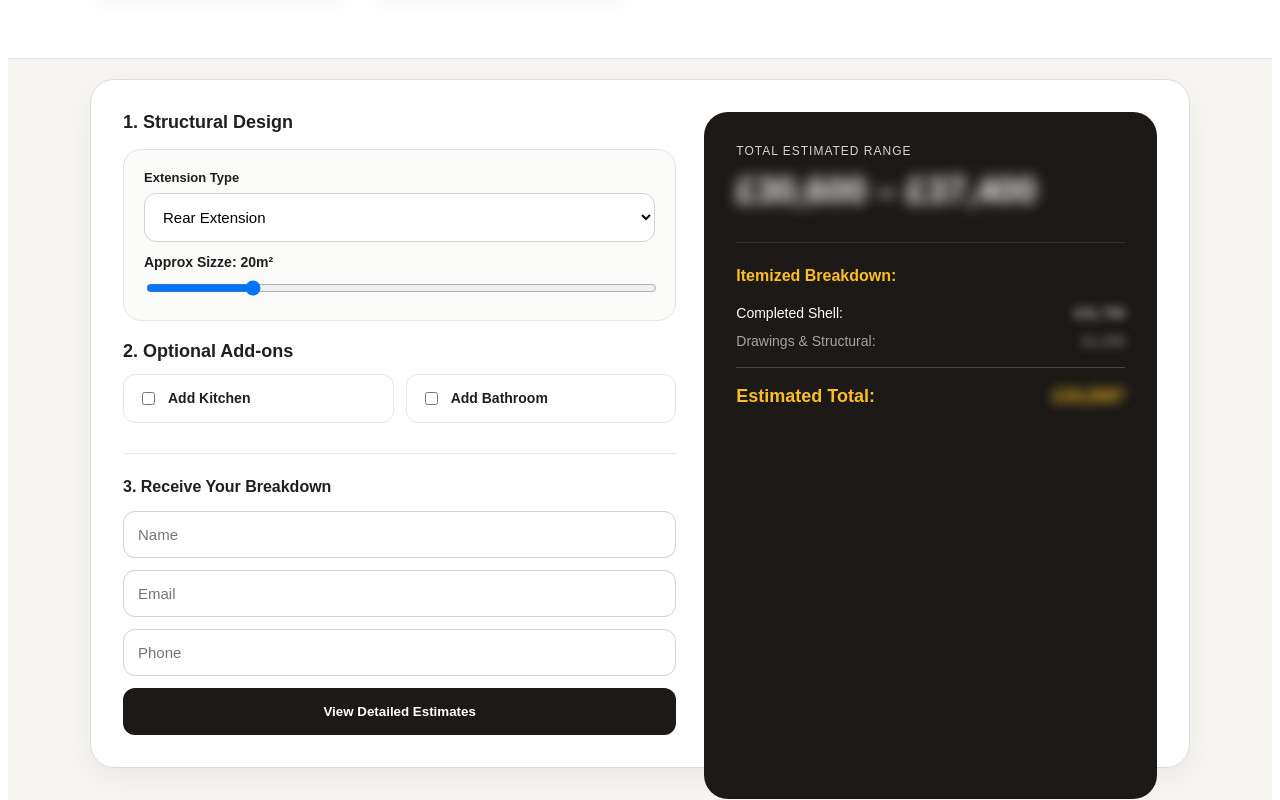
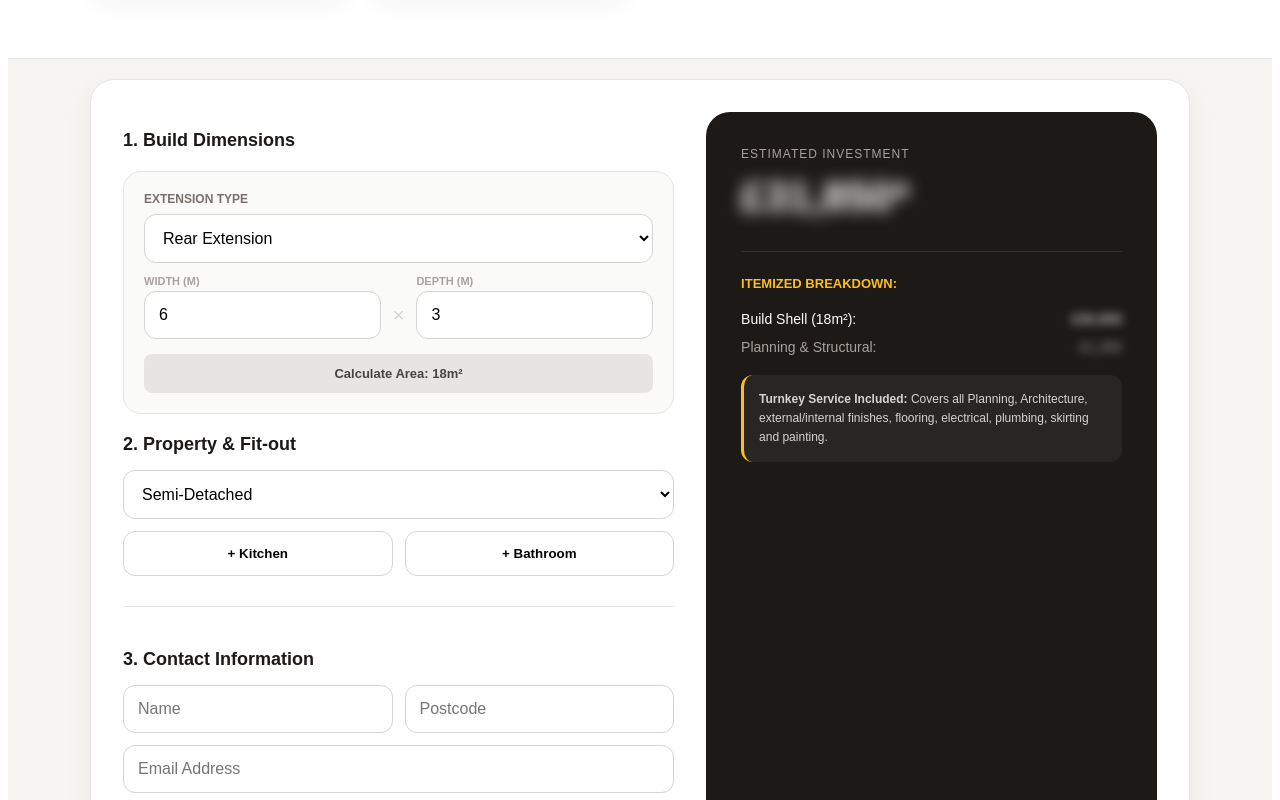
Before and after one commit to brigenujkaj/crafmanwebiste, a React (Vite) app: page /house-extensions-london in a window 1280 px wide. Shown: the part 1520-2320 px from the top of the page. Built offline with nearby package versions, Linux system fonts and the light colour scheme.

Commit message:
calc update

```diff
--- a/src/components/ExtensionCalculator.jsx
+++ b/src/components/ExtensionCalculator.jsx
@@ -6,7 +6,9 @@ function createProject(id = Date.now()) {
     return {
         id,
         type: "rear",
-        size: 20,
+        width: 6,
+        depth: 3,
+        size: 18,
         spec: "standard",
     };
 }
@@ -20,17 +22,13 @@ export default function ExtensionCalculator() {
         email: "",
         phone: "",
         postcode: "",
+        houseType: "semidetached",
         addKitchen: false,
         addBathroom: false
     });
 
     const [showResult, setShowResult] = useState(false);
-    const [error, setError] = useState("");
-    const [submitStatus, setSubmitStatus] = useState({
-        loading: false,
-        success: false,
-        error: "",
-    });
+    const [submitStatus, setSubmitStatus] = useState({ loading: false, success: false });
 
     useEffect(() => {
         if (typeof window !== "undefined") {
@@ -43,203 +41,192 @@ export default function ExtensionCalculator() {
 
     const isMobile = screenWidth < 768;
 
-    // Pricing Logic
+    // Fixed pricing logic for London/Essex
     const baseRates = {
-        rear: 1700, side: 1700, wrap: 1700, double: 1700, loft: 1500,
-        kitchenBase: 3200, bathroomBase: 5700
+        rear: 1700,
+        side: 1700,
+        wrap: 1700,
+        double: 1700,
+        loft: 1400,
+        kitchenBase: 3200,
+        bathroomBase: 5700
     };
 
     const typeLabels = {
-        rear: "Rear Extension", side: "Side Return", wrap: "Wraparound",
-        double: "Double Storey", loft: "Loft Conversion"
+        rear: "Rear Extension",
+        side: "Side Return",
+        wrap: "Wraparound",
+        double: "Double Storey",
+        loft: "Loft Conversion"
     };
 
     const totals = useMemo(() => {
         const extTotal = projects.reduce((acc, p) => acc + (baseRates[p.type] * p.size), 0);
         const kitchenCost = lead.addKitchen ? baseRates.kitchenBase : 0;
         const bathroomCost = lead.addBathroom ? baseRates.bathroomBase : 0;
-        const grandTotal = extTotal + kitchenCost + bathroomCost;
-
-        const drawingsFee = 750;
-        const structuralFee = 500;
-        const totalFees = drawingsFee + structuralFee + 1000; // 1000 for other fees
+        const drawingsFee = 1250;
+        const grandTotal = extTotal + kitchenCost + bathroomCost + drawingsFee;
 
         return {
-            low: grandTotal * 0.9,
-            high: grandTotal * 1.1,
-            construction: extTotal > totalFees ? extTotal - totalFees : extTotal,
+            construction: extTotal,
             kitchenCost,
             bathroomCost,
+            fees: drawingsFee,
             grandTotal
         };
     }, [projects, lead.addKitchen, lead.addBathroom]);
 
     function updateProject(projectId, field, value) {
         setProjects((prev) =>
-            prev.map((project) =>
-                project.id === projectId ? { ...project, [field]: value } : project
-            )
+            prev.map((p) => {
+                if (p.id === projectId) {
+                    const val = (field === "width" || field === "depth" || field === "size") ? Number(value) : value;
+                    const updated = { ...p, [field]: val };
+                    return updated;
+                }
+                return p;
+            })
         );
     }
 
     const inputStyle = {
         width: "100%", padding: "14px", borderRadius: "12px", border: "1px solid #d6d3d1",
-        fontSize: "15px", boxSizing: "border-box", backgroundColor: "#ffffff", marginBottom: "12px"
+        fontSize: "16px", boxSizing: "border-box", backgroundColor: "#ffffff", marginBottom: "12px",
+        outline: "none"
     };
-
-    const checkboxStyle = (active) => ({
-        display: "flex", alignItems: "center", gap: "10px", padding: "14px",
-        borderRadius: "12px", border: active ? "2px solid #1c1917" : "1px solid #e7e5e4",
-        background: active ? "#fafaf9" : "#fff",
-        cursor: "pointer", transition: "0.2s"
-    });
 
     async function handleSubmit(e) {
         e.preventDefault();
-        if (!lead.name || !lead.email || !lead.phone) {
-            setError("Please fill in your contact details.");
-            return;
-        }
-        setSubmitStatus({ loading: true, success: false, error: "" });
+        setSubmitStatus({ loading: true, success: false });
         try {
-            const response = await fetch(FORM_ENDPOINT, {
+            const res = await fetch(FORM_ENDPOINT, {
                 method: "POST",
                 headers: { "Content-Type": "application/json", Accept: "application/json" },
-                body: JSON.stringify({ ...lead, totals }),
+                body: JSON.stringify({ ...lead, totals, projects }),
             });
-            if (response.ok) {
+            if (res.ok) {
                 setShowResult(true);
-                setSubmitStatus({ loading: false, success: true, error: "" });
+                setSubmitStatus({ loading: false, success: true });
             }
         } catch (err) {
-            setSubmitStatus({ loading: false, success: false, error: "Submission failed." });
+            setSubmitStatus({ loading: false, success: false });
         }
     }
 
     return (
-        <section style={{ maxWidth: "1100px", margin: "0 auto", padding: "20px", fontFamily: "sans-serif" }}>
-            <div style={{ background: "#ffffff", border: "1px solid #ddd", borderRadius: "24px", padding: isMobile ? "20px" : "32px", boxShadow: "0 10px 30px rgba(0,0,0,0.05)" }}>
-                <div style={{ display: "grid", gridTemplateColumns: isMobile ? "1fr" : "1.1fr 0.9fr", gap: "28px" }}>
+        <section style={{ maxWidth: "1100px", margin: "0 auto", padding: "20px", fontFamily: "sans-serif", color: "#1c1917" }}>
+            <div style={{ background: "#ffffff", border: "1px solid #e7e5e4", borderRadius: "24px", padding: isMobile ? "20px" : "32px", boxShadow: "0 10px 30px rgba(0,0,0,0.05)" }}>
+                <div style={{ display: "grid", gridTemplateColumns: isMobile ? "1fr" : "1.1fr 0.9fr", gap: "32px" }}>
 
-                    {/* CONFIGURATION */}
+                    {/* CONFIGURATION COLUMN */}
                     <div>
-                        <div style={{ fontWeight: "700", marginBottom: "16px", fontSize: "18px" }}>1. Structural Design</div>
+                        <h3 style={{ fontSize: "18px", fontWeight: "700", marginBottom: "20px" }}>1. Build Dimensions</h3>
                         {projects.map((project) => (
                             <div key={project.id} style={{ border: "1px solid #e7e5e4", borderRadius: "18px", padding: "20px", background: "#fafaf9", marginBottom: "20px" }}>
-                                <label style={{ fontSize: "13px", fontWeight: "700", display: "block", marginBottom: "8px" }}>Extension Type</label>
+                                <label style={{ fontSize: "12px", fontWeight: "700", display: "block", marginBottom: "8px", color: "#78716c" }}>EXTENSION TYPE</label>
                                 <select value={project.type} onChange={(e) => updateProject(project.id, "type", e.target.value)} style={inputStyle}>
                                     {Object.entries(typeLabels).map(([key, label]) => (<option key={key} value={key}>{label}</option>))}
                                 </select>
 
-                                <label style={{ fontSize: "14px", fontWeight: "700", display: "block", marginBottom: "8px" }}>
-                                    Approx Sizze: {project.size}m²
-                                </label>
-                                <input
-                                    type="range"
-                                    min="5"
-                                    max="80"
-                                    step="1"
-                                    value={project.size}
-                                    onChange={(e) => updateProject(project.id, "size", Number(e.target.value))}
-                                    className="calculator-slider" // Optional: add a class if you want to be specific
-                                    style={{
-                                        width: "100%",
-                                        cursor: "pointer",
-                                        touchAction: "manipulation"
-                                    }}
-                                />
+                                <div style={{ display: "flex", alignItems: "center", gap: "12px" }}>
+                                    <div style={{ flex: 1 }}>
+                                        <label style={{ fontSize: "11px", fontWeight: "700", color: "#a8a29e", marginBottom: "4px", display: "block" }}>WIDTH (M)</label>
+                                        <input type="number" value={project.width} onChange={(e) => updateProject(project.id, "width", e.target.value)} style={{ ...inputStyle, marginBottom: 0 }} />
+                                    </div>
+                                    <div style={{ fontSize: "20px", marginTop: "18px", color: "#d6d3d1" }}>×</div>
+                                    <div style={{ flex: 1 }}>
+                                        <label style={{ fontSize: "11px", fontWeight: "700", color: "#a8a29e", marginBottom: "4px", display: "block" }}>DEPTH (M)</label>
+                                        <input type="number" value={project.depth} onChange={(e) => updateProject(project.id, "depth", e.target.value)} style={{ ...inputStyle, marginBottom: 0 }} />
+                                    </div>
+                                </div>
+
+                                <button
+                                    type="button"
+                                    onClick={() => updateProject(project.id, "size", project.width * project.depth)}
+                                    style={{ width: "100%", marginTop: "15px", padding: "12px", background: "#e7e5e4", border: "none", borderRadius: "8px", fontSize: "13px", fontWeight: "700", cursor: "pointer", color: "#444" }}
+                                >
+                                    Calculate Area: {project.width * project.depth}m²
+                                </button>
                             </div>
                         ))}
 
-                        <div style={{ fontWeight: "700", marginBottom: "12px", fontSize: "18px" }}>2. Optional Add-ons</div>
+                        <h3 style={{ fontSize: "18px", fontWeight: "700", marginBottom: "15px" }}>2. Property & Fit-out</h3>
+                        <select value={lead.houseType} onChange={(e) => setLead({ ...lead, houseType: e.target.value })} style={inputStyle}>
+                            <option value="terraced">Terraced</option>
+                            <option value="semidetached">Semi-Detached</option>
+                            <option value="detached">Detached</option>
+                            <option value="bungalow">Bungalow</option>
+                        </select>
+
                         <div style={{ display: "grid", gridTemplateColumns: "1fr 1fr", gap: "12px", marginBottom: "30px" }}>
-                            <label style={checkboxStyle(lead.addKitchen)}>
-                                <input type="checkbox" checked={lead.addKitchen} onChange={(e) => setLead({ ...lead, addKitchen: e.target.checked })} />
-                                <span style={{ fontSize: "14px", fontWeight: "600" }}>Add Kitchen</span>
-                            </label>
-                            <label style={checkboxStyle(lead.addBathroom)}>
-                                <input type="checkbox" checked={lead.addBathroom} onChange={(e) => setLead({ ...lead, addBathroom: e.target.checked })} />
-                                <span style={{ fontSize: "14px", fontWeight: "600" }}>Add Bathroom</span>
-                            </label>
+                            <button type="button" onClick={() => setLead({ ...lead, addKitchen: !lead.addKitchen })} style={{ padding: "14px", borderRadius: "12px", border: lead.addKitchen ? "2px solid #1c1917" : "1px solid #d6d3d1", background: lead.addKitchen ? "#f5f5f4" : "#fff", fontWeight: "700", cursor: "pointer" }}>{lead.addKitchen ? "✓ Kitchen" : "+ Kitchen"}</button>
+                            <button type="button" onClick={() => setLead({ ...lead, addBathroom: !lead.addBathroom })} style={{ padding: "14px", borderRadius: "12px", border: lead.addBathroom ? "2px solid #1c1917" : "1px solid #d6d3d1", background: lead.addBathroom ? "#f5f5f4" : "#fff", fontWeight: "700", cursor: "pointer" }}>{lead.addBathroom ? "✓ Bathroom" : "+ Bathroom"}</button>
                         </div>
 
                         <form onSubmit={handleSubmit} style={{ borderTop: "1px solid #e7e5e4", paddingTop: "24px" }}>
-                            <div style={{ fontWeight: "700", marginBottom: "15px" }}>3. Receive Your Breakdown</div>
-                            <input placeholder="Name" onChange={(e) => setLead({ ...lead, name: e.target.value })} style={inputStyle} required />
-                            <input placeholder="Email" type="email" onChange={(e) => setLead({ ...lead, email: e.target.value })} style={inputStyle} required />
+                            <h3 style={{ fontSize: "18px", fontWeight: "700", marginBottom: "15px" }}>3. Contact Information</h3>
+                            <div style={{ display: "grid", gridTemplateColumns: "1fr 1fr", gap: "12px" }}>
+                                <input placeholder="Name" onChange={(e) => setLead({ ...lead, name: e.target.value })} style={inputStyle} required />
+                                <input placeholder="Postcode" onChange={(e) => setLead({ ...lead, postcode: e.target.value })} style={inputStyle} required />
+                            </div>
+                            <input placeholder="Email Address" type="email" onChange={(e) => setLead({ ...lead, email: e.target.value })} style={inputStyle} required />
                             <input placeholder="Phone" type="tel" onChange={(e) => setLead({ ...lead, phone: e.target.value })} style={inputStyle} required />
-                            <button type="submit" style={{ width: "100%", background: "#1c1917", color: "#fff", padding: "16px", borderRadius: "12px", fontWeight: "700", border: "none", cursor: "pointer" }}>
-                                {submitStatus.loading ? "Processing..." : "View Detailed Estimates"}
+                            <button type="submit" style={{ width: "100%", background: "#1c1917", color: "#fff", padding: "18px", borderRadius: "12px", fontWeight: "800", border: "none", cursor: "pointer", fontSize: "16px" }}>
+                                {submitStatus.loading ? "Processing..." : "Reveal My Estimate"}
                             </button>
                         </form>
                     </div>
 
                     {/* RESULTS COLUMN */}
                     <div style={{ minWidth: 0 }}>
-                        <div style={{ background: "#1c1917", color: "#fff", borderRadius: "24px", padding: "32px", height: "100%", position: isMobile ? "static" : "sticky", top: "24px" }}>
-                            <div style={{ fontSize: "12px", textTransform: "uppercase", color: "#d6d3d1", letterSpacing: "1px" }}>Total Estimated Range</div>
-                            <div style={{ fontSize: "36px", fontWeight: "700", marginTop: "12px", filter: showResult ? "none" : "blur(7px)", transition: "0.3s" }}>
-                                £{Math.round(totals.low).toLocaleString()} – £{Math.round(totals.high).toLocaleString()}
+                        <div style={{ background: "#1c1917", color: "#fff", borderRadius: "24px", padding: "35px", height: "100%", position: isMobile ? "static" : "sticky", top: "24px" }}>
+                            <div style={{ fontSize: "12px", textTransform: "uppercase", color: "#a8a29e", letterSpacing: "1px" }}>Estimated Investment</div>
+                            <div style={{ fontSize: "42px", fontWeight: "800", marginTop: "12px", filter: showResult ? "none" : "blur(8px)", transition: "0.4s" }}>
+                                £{Math.round(totals.grandTotal).toLocaleString()}*
                             </div>
 
                             <div style={{ marginTop: "30px", paddingTop: "24px", borderTop: "1px solid rgba(255,255,255,0.1)" }}>
-                                <div style={{ fontWeight: "700", marginBottom: "20px", color: "#fbbf24" }}>Itemized Breakdown:</div>
+                                <div style={{ fontWeight: "700", marginBottom: "20px", color: "#fbbf24", fontSize: "13px" }}>ITEMIZED BREAKDOWN:</div>
 
                                 <div style={{ display: "flex", justifyContent: "space-between", marginBottom: "12px", fontSize: "14px" }}>
-                                    <span>Completed Shell:</span>
+                                    <span>Build Shell ({projects[0].size}m²):</span>
                                     <span style={{ filter: showResult ? "none" : "blur(5px)" }}>£{Math.round(totals.construction).toLocaleString()}</span>
                                 </div>
 
                                 {lead.addKitchen && (
                                     <div style={{ display: "flex", justifyContent: "space-between", marginBottom: "12px", fontSize: "14px", color: "#e7e5e4" }}>
                                         <span>Kitchen Fit-out:</span>
-                                        <span style={{ filter: showResult ? "none" : "blur(5px)" }}>from £{baseRates.kitchenBase.toLocaleString()}</span>
+                                        <span style={{ filter: showResult ? "none" : "blur(5px)" }}>£{baseRates.kitchenBase.toLocaleString()}</span>
                                     </div>
                                 )}
 
                                 {lead.addBathroom && (
                                     <div style={{ display: "flex", justifyContent: "space-between", marginBottom: "12px", fontSize: "14px", color: "#e7e5e4" }}>
                                         <span>Bathroom Fit-out:</span>
-                                        <span style={{ filter: showResult ? "none" : "blur(5px)" }}>from £{baseRates.bathroomBase.toLocaleString()}</span>
+                                        <span style={{ filter: showResult ? "none" : "blur(5px)" }}>£{baseRates.bathroomBase.toLocaleString()}</span>
                                     </div>
                                 )}
 
-                                <div style={{ display: "flex", justifyContent: "space-between", marginBottom: "12px", fontSize: "14px", color: "#a8a29e" }}>
-                                    <span>Drawings & Structural:</span>
-                                    <span style={{ filter: showResult ? "none" : "blur(5px)" }}>£1,250</span>
+                                <div style={{ display: "flex", justifyContent: "space-between", marginBottom: "20px", fontSize: "14px", color: "#a8a29e" }}>
+                                    <span>Planning & Structural:</span>
+                                    <span style={{ filter: showResult ? "none" : "blur(5px)" }}>£{totals.fees.toLocaleString()}</span>
                                 </div>
 
-                                <div style={{ display: "flex", justifyContent: "space-between", borderTop: "1px solid rgba(255,255,255,0.2)", paddingTop: "18px", marginTop: "18px", fontWeight: "700", fontSize: "18px", color: "#fbbf24" }}>
-                                    <span>Estimated Total:</span>
-                                    <span style={{ filter: showResult ? "none" : "blur(6px)" }}>£{Math.round(totals.grandTotal).toLocaleString()}*</span>
+                                {/* TURNKEY NOTE */}
+                                <div style={{ background: "rgba(255, 255, 255, 0.05)", padding: "15px", borderRadius: "12px", fontSize: "12px", lineHeight: "1.6", color: "#d6d3d1", borderLeft: "3px solid #fbbf24", marginBottom: "25px" }}>
+                                    <strong>Turnkey Service Included:</strong> Covers all Planning, Architecture,
+                                    external/internal finishes, flooring, electrical, plumbing, skirting and painting.
                                 </div>
+
+                                {showResult && (
+                                    <div style={{ animation: "fadeIn 0.5s" }}>
+                                        <div style={{ fontSize: "12px", color: "#fbbf24", marginBottom: "20px" }}>
+                                            Project: {lead.houseType} | {lead.postcode.toUpperCase()}
+                                        </div>
+                                        <a href="https://calendar.app.google/NBBKg6BiESkgfsJ5A" target="_blank" rel="noopener noreferrer" style={{ display: "block", background: "#fbbf24", color: "#1c1917", padding: "18px", borderRadius: "14px", textAlign: "center", textDecoration: "none", fontWeight: "800", boxShadow: "0 4px 15px rgba(251, 191, 36, 0.3)" }}>📞 Book a Call</a>
+                                    </div>
+                                )}
                             </div>
-
-                            {showResult && (
-                                <div style={{ marginTop: "24px" }}>
-                                    <div style={{ fontSize: "16px", color: "#d6d3d1", marginBottom: "20px", lineHeight: "1.5" }}>
-                                        *Includes electrical, internal finishes, and flooring as standard.
-                                    </div>
-                                    <a
-                                        href="https://calendar.app.google/NBBKg6BiESkgfsJ5A"
-                                        target="_blank"
-                                        rel="noopener noreferrer"
-                                        style={{
-                                            display: "block",
-                                            background: "#fbbf24",
-                                            color: "#1c1917",
-                                            padding: "16px",
-                                            borderRadius: "12px",
-                                            textAlign: "center",
-                                            textDecoration: "none",
-                                            fontWeight: "800",
-                                            boxShadow: "0 4px 15px rgba(251, 191, 36, 0.3)"
-                                        }}
-                                    >
-                                        📞 Book a Call
-                                    </a>
-                                </div>
-                            )}
                         </div>
                     </div>
                 </div>
```
